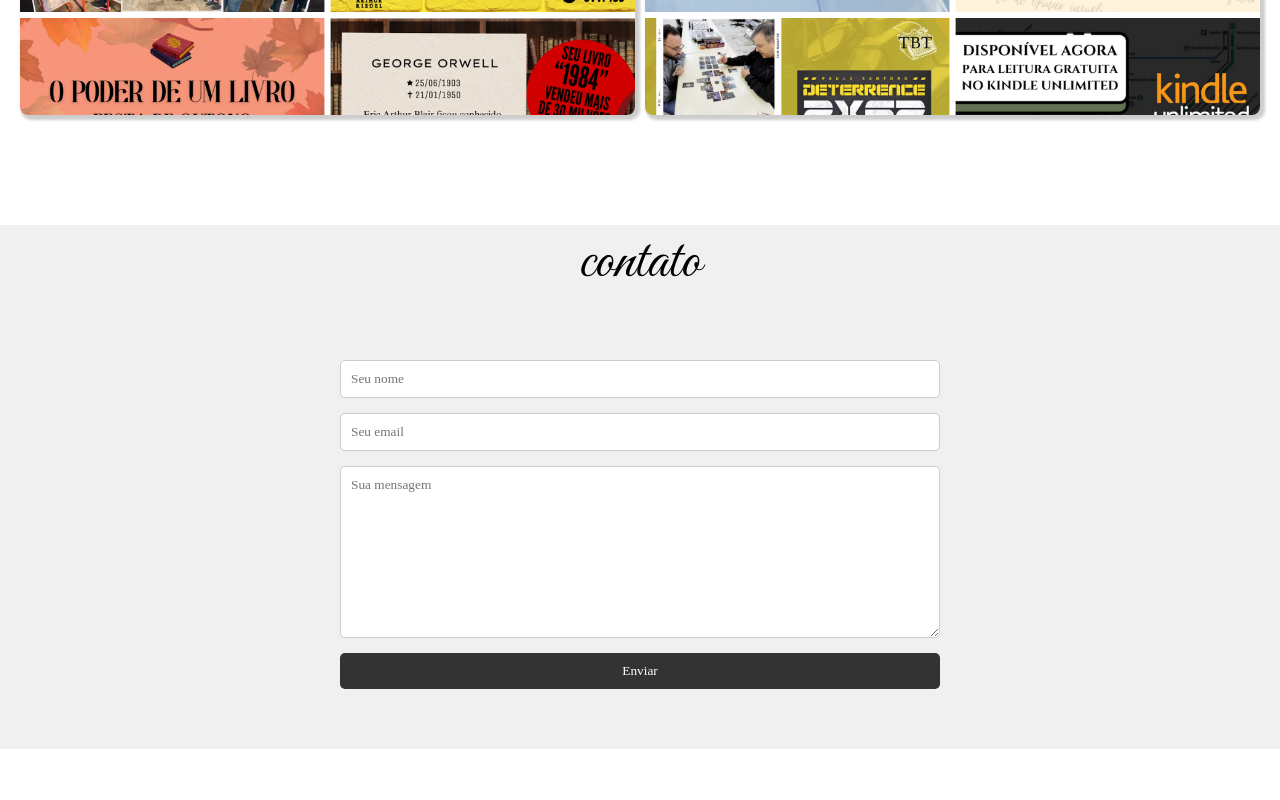
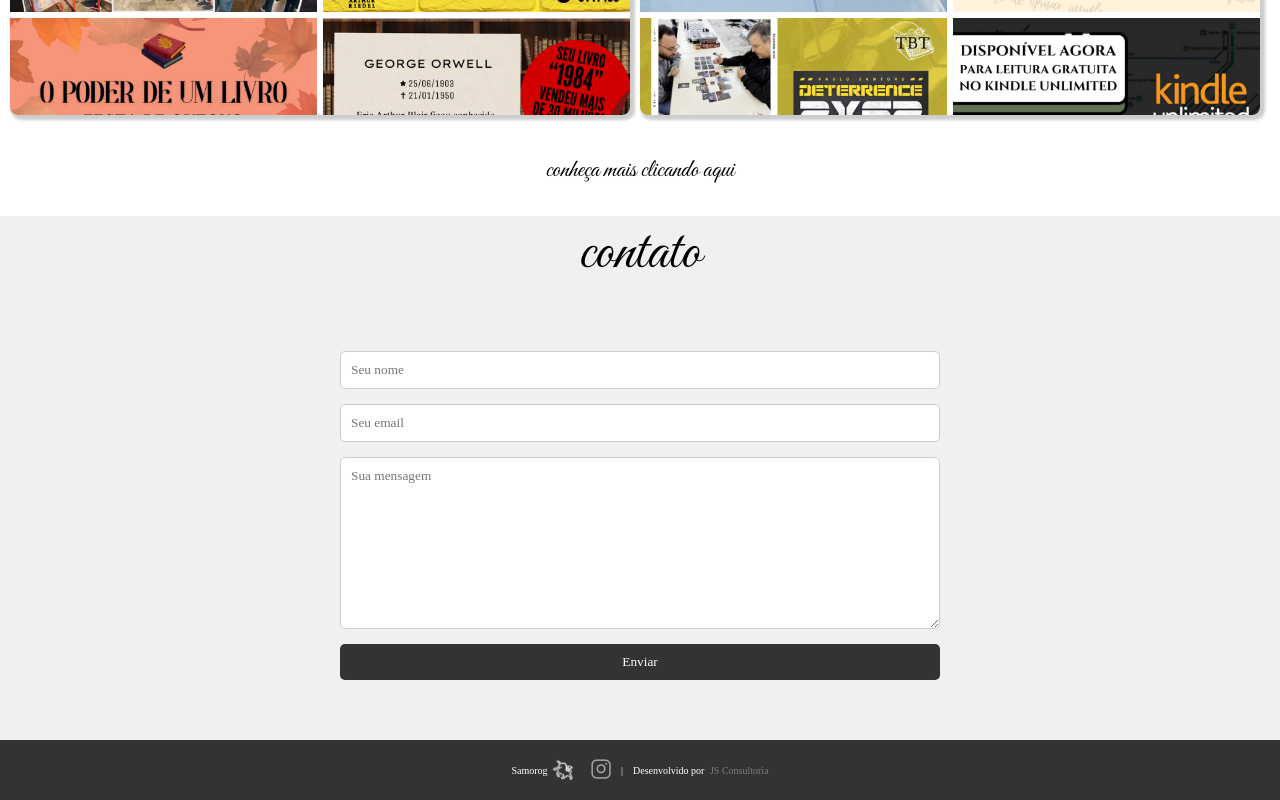
Before and after one commit to johnnysiegl/samorog-website, a React (Create React App) app: page / in a window 1280 px wide. Shown: the part 1155-1955 px from the top of the page. Before the commit the page ends 1904 px from the top, so only its background shows below. Built offline with nearby package versions, Linux system fonts and the light colour scheme; a web font is replaced by a local one.

Commit message:
novo ajuste de textos

```diff
--- a/src/App.tsx
+++ b/src/App.tsx
@@ -4,6 +4,7 @@
 import MainContent from './components/MainContent';
 import Portfolio from './components/Portfolio';
 import Contact from './components/Contact';
+import Footer from './components/Footer';
 
 const GlobalStyle = createGlobalStyle`
   body {
@@ -26,6 +27,7 @@
         <Portfolio />
         <Contact />
       </main>
+      <Footer />
     </AppContainer>
   );
 }
--- /dev/null
+++ b/src/components/Footer.tsx
@@ -0,0 +1,49 @@
+import React from 'react';
+import styled from 'styled-components';
+import instagram from '../assets/instagram-ico.png';
+import logo from '../assets/Logo.png';
+
+const FooterContainer = styled.footer`
+  position: sticky;
+  top: 0;
+  background: #333;
+  color: white;
+  display: flex;
+  justify-content: center;
+  align-items: center;
+  padding: 0 20px;
+  height: 60px;
+  z-index: 1000;
+  font-size: 10px;
+`;
+
+const LogoImage = styled.img`
+  height: 30px; /* Ajuste a altura conforme necessário */
+  margin-right: 10px; /* Espaço entre a imagem e o texto */
+`;
+
+const LogoInsta = styled.img`
+  height: 20px; /* Ajuste a altura conforme necessário */
+  margin-right: 10px; /* Espaço entre a imagem e o texto */
+`;
+
+const DevelopedBy = styled.span`
+    margin-left: 10px;
+`;
+
+const Link = styled.a`
+    text-decoration: none;
+    color: #7d7d7d;
+    margin-left: 3px;
+`;
+
+const Footer: React.FC = () => {
+
+    return (
+      <FooterContainer>
+        Samorog <LogoImage src={logo} /> <a target='_blank' href='https://www.instagram.com/samorogbr/'><LogoInsta src={instagram} /></a> | <DevelopedBy>Desenvolvido por <Link href='mailto:johsiegl@gmail.com'>JS Consultoria</Link></DevelopedBy>
+      </FooterContainer>
+    );
+  }
+
+  export default Footer;
--- a/src/components/Portfolio.tsx
+++ b/src/components/Portfolio.tsx
@@ -7,7 +7,7 @@
 import image5 from '../assets/portfolio/5.png';
 
 const PortfolioContainer = styled.section`
-  padding: 60px 20px;
+  padding: 60px 20px 20px 10px;
   background: #fff;
   display: flex;
   flex-wrap: wrap;
@@ -47,6 +47,19 @@
   cursor: pointer;
   margin-bottom: 20px;
   box-shadow: 3px 3px 3px 2px rgba(0, 0, 0, 0.2);
+`;
+
+const LinkPortifolio = styled.div`
+  display: flex;
+  align-items: center;
+  justify-content: center;
+  font-family: 'Great Vibes', cursive;
+  font-size: 25px;
+
+  a {
+    text-decoration: none;
+    color: #000;
+  }
 `;
 
 const FullscreenImage = styled.div<{ backgroundImage: string }>`
@@ -94,6 +107,7 @@
         <PortfolioItem backgroundImage={image4} onClick={() => setFullscreenImage(image4)}></PortfolioItem>
         <PortfolioItem backgroundImage={image5} onClick={() => setFullscreenImage(image5)}></PortfolioItem>
       </PortfolioContainer>
+      <LinkPortifolio><a target='_blank' href='https://carolzanna.my.canva.site/portfolio'>conheça mais clicando aqui</a></LinkPortifolio>
     </>
   );
 }
```
Also changed, not shown: src/assets/instagram-ico.png (added).
